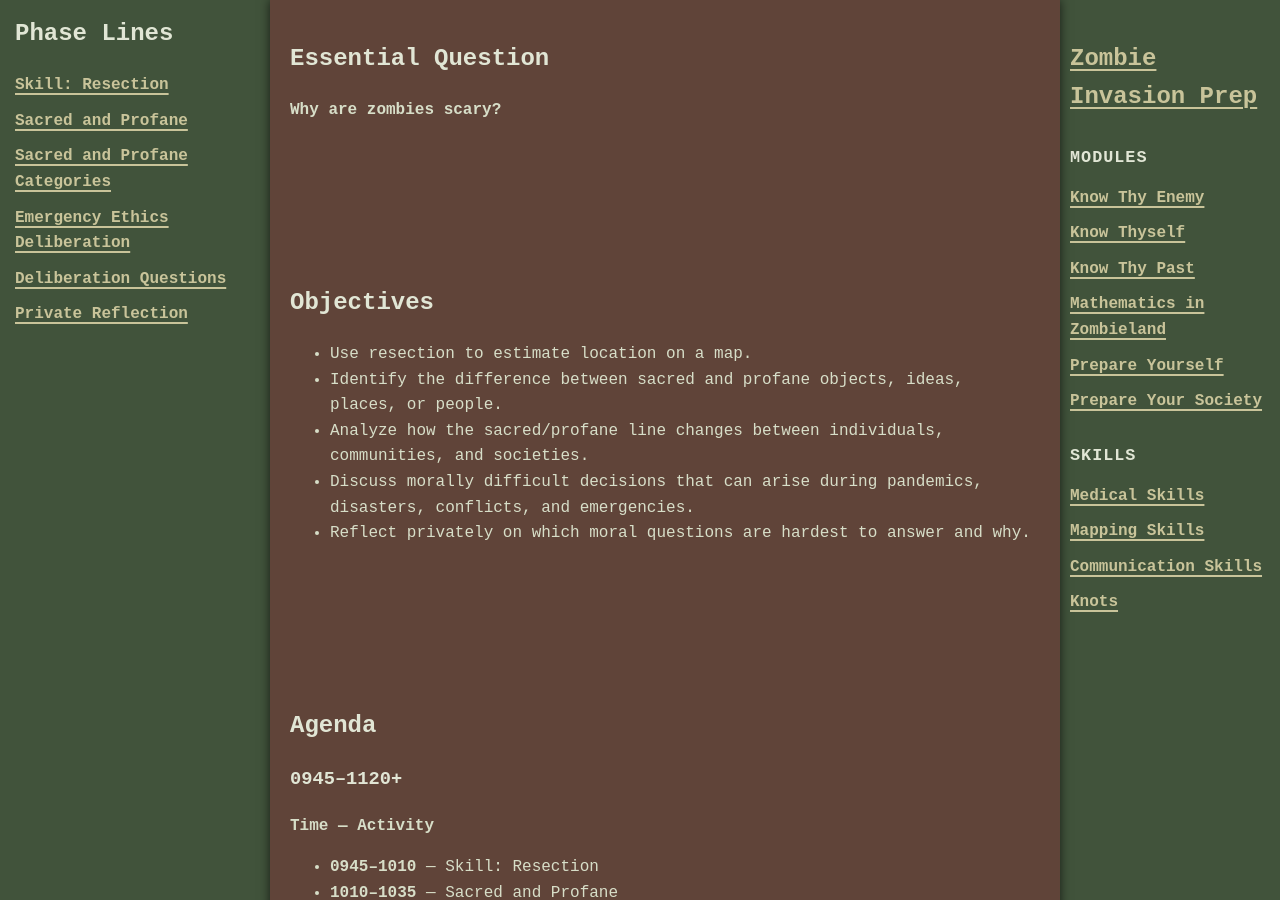
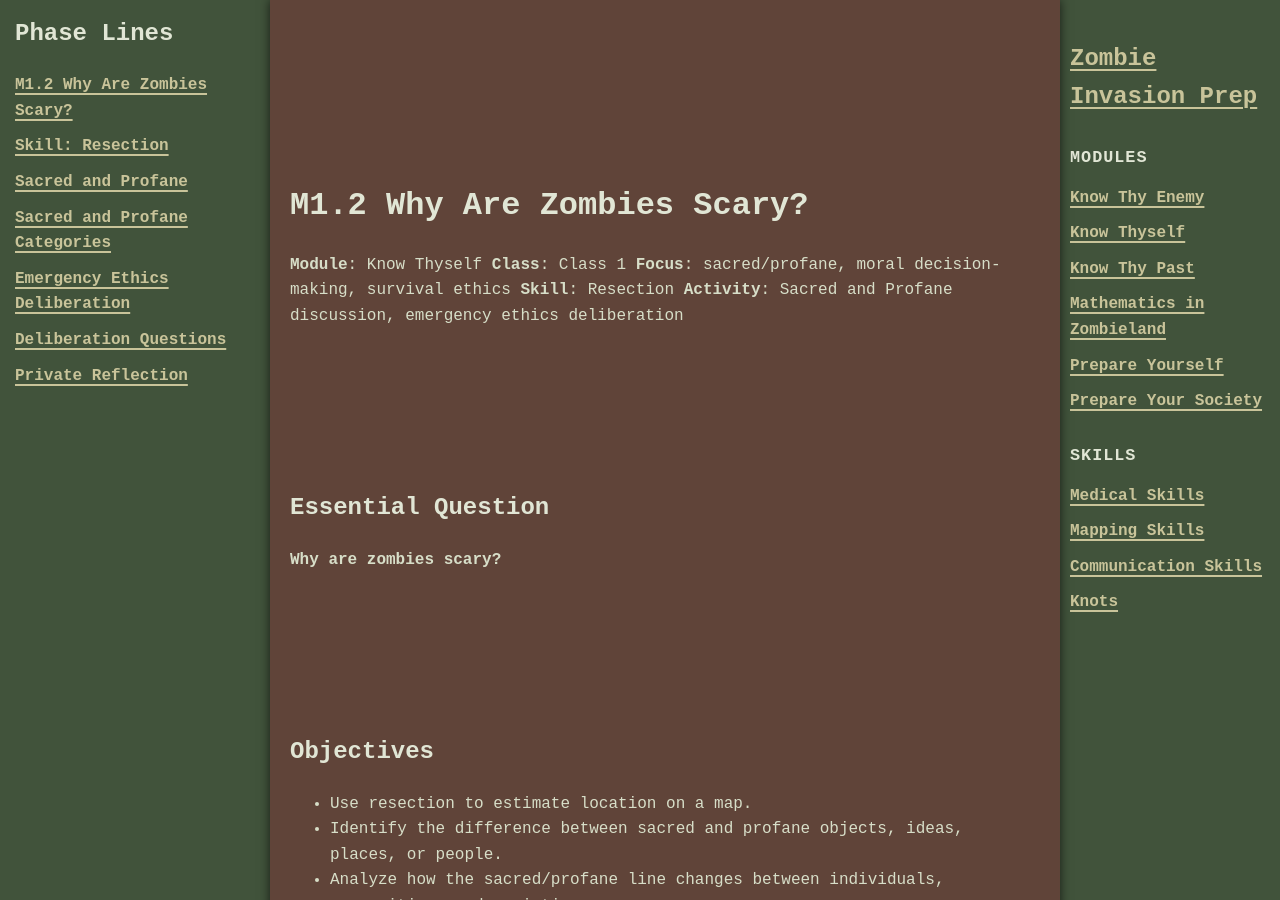
Before and after one commit to jboyce1/ZombieInvasionPrep, a Jekyll site: the page built from classes/know_thyself/class1.md, in a window 1280 px wide and 900 px high. Built offline with Jekyll 4.4.1, drawn with Linux system fonts in a browser that asks for light colours; our own code applies the rules of GitHub Pages for plain Markdown files.

Commit message:
Update class1.md

```diff
--- a/classes/know_thyself/class1.md
+++ b/classes/know_thyself/class1.md
@@ -2,6 +2,7 @@
 
 layout: default
 title: M1.2 Why Are Zombies Scary?
+---
 ----------------------------------
 
 # M1.2 Why Are Zombies Scary?
@@ -104,7 +105,7 @@ Something can be sacred at one level and not sacred at another.
 Something can also be profane, meaning it is not treated as sacred at any of those levels.
 
 <div style="text-align: center;">
-  <img src="{{ '/classes/know_thy_self/sacred_profane_venn.webp' | relative_url }}" alt="Sacred and Profane Venn Diagram" style="max-width: 90%; height: auto;">
+  <img src="{{ '/classes/know_thy_self/sacred_profane_diagram.webp' | relative_url }}" alt="Sacred and Profane Venn Diagram" style="max-width: 90%; height: auto;">
 </div>
 
 ---
```
